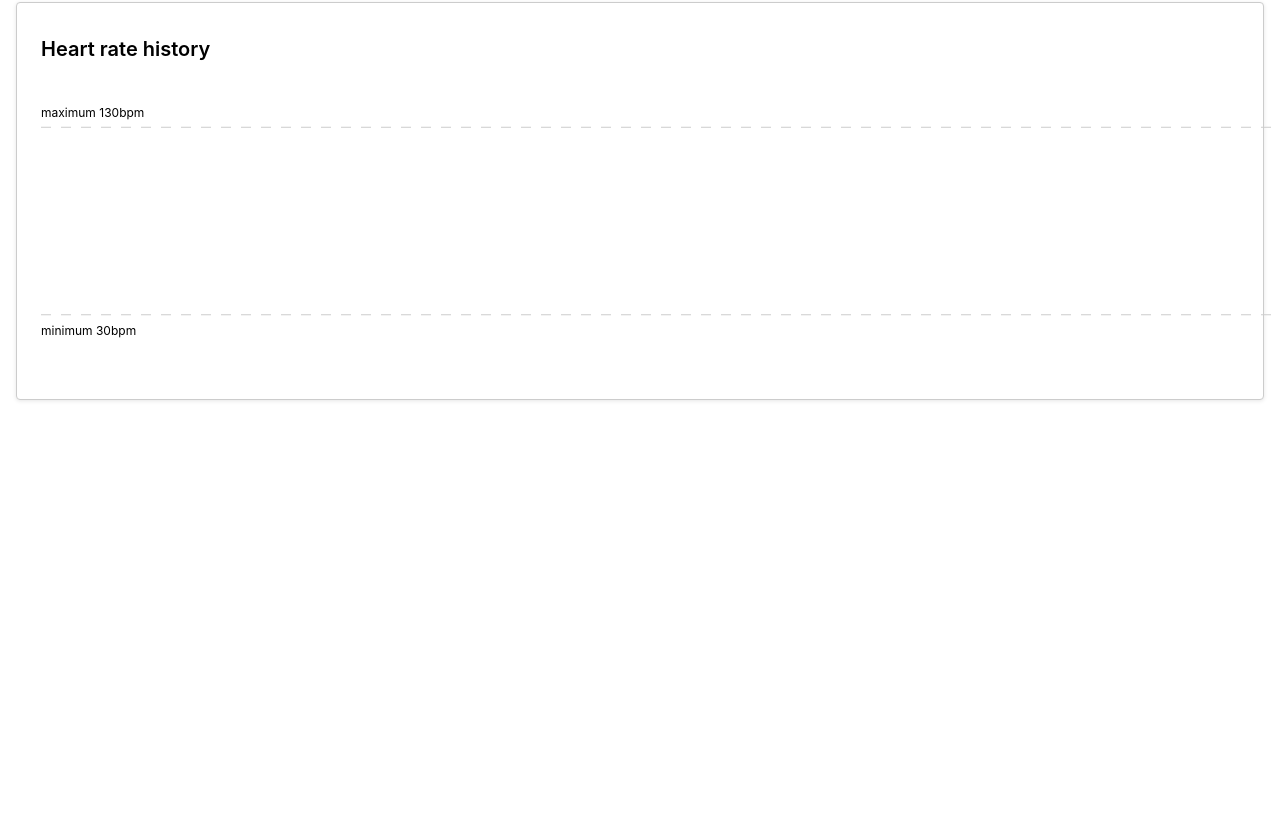
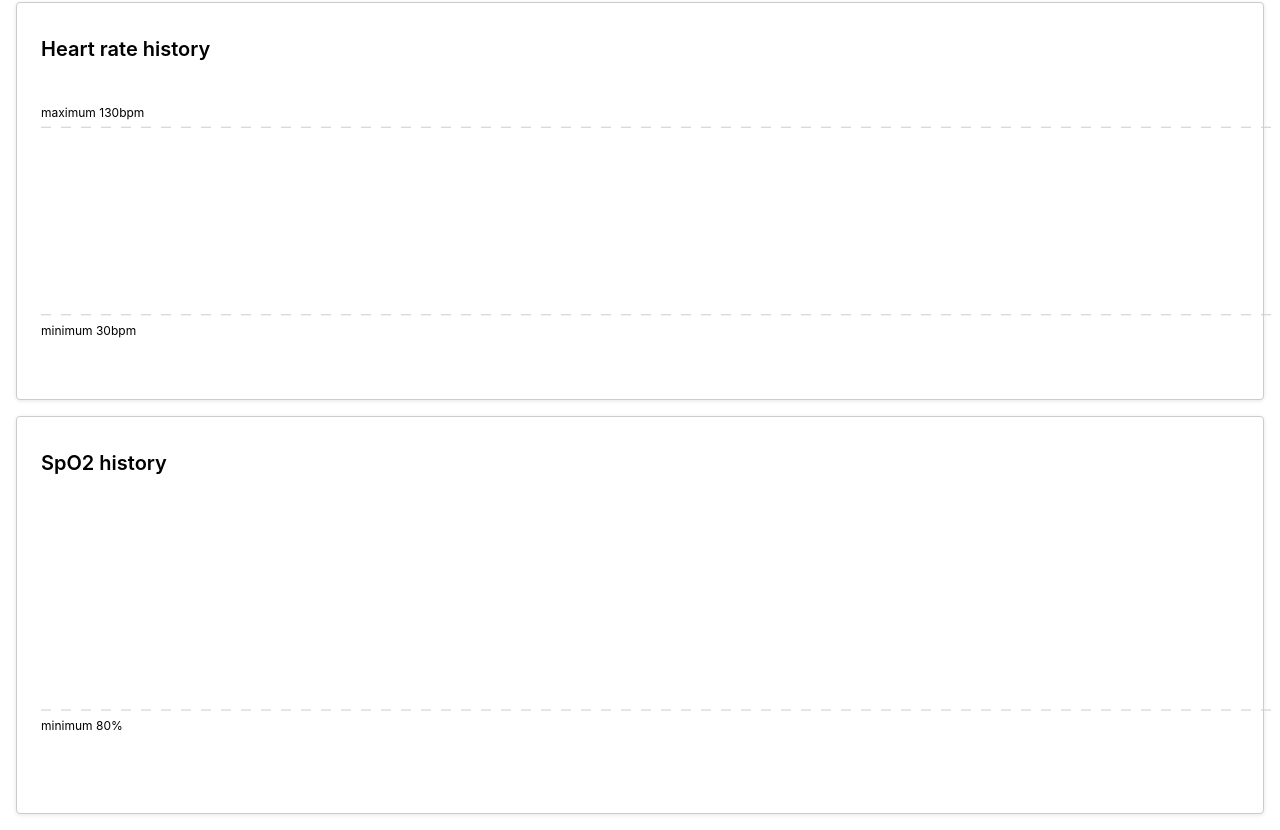
Before and after one commit to parkdoeui/vital-checker, a React (Create React App) app: page / in a window 1280 px wide. Shown: the part 268-1098 px from the top of the page. Before the commit the page ends 800 px from the top, so only its background shows below. Built offline with nearby package versions, Linux system fonts and the light colour scheme.

Commit message:
modularized streamline graph; added spo2 chart

```diff
--- a/src/components/LineGraph.js
+++ b/src/components/LineGraph.js
@@ -1,13 +1,11 @@
 import React from 'react';
 import * as d3 from 'd3';
 
-const HR_MIN = 30;
-const HR_MAX = 130;
-
 const LineGraph = ({ data, width, height, config }) => {
 
-  const { key, xAxisRange, yAxisRange, style } = config;
+  const { key, xAxisRange, yAxisRange, style, threshold } = config;
   const { color, strokeWidth } = style;
+  const { max, min, unit } = threshold;
   const refinedData = data.filter(({ heartRate }) => heartRate !== 0);
 
   const xScale = d3.scaleLinear()
@@ -18,6 +16,9 @@ const LineGraph = ({ data, width, height, config }) => {
     .domain(yAxisRange)
     .range([height, 0]);
 
+  const maxThreshold = max ? d3.line()([[0, yScale(max)], [width, yScale(max)]]) : null;
+  const minThreshold = min ? d3.line()([[0, yScale(min)], [width, yScale(min)]]) : null;
+
   const lineGenerator = d3.line()
     .x((d, i) => xScale(i))
     .y(d => yScale(d[key]))
@@ -25,36 +26,34 @@ const LineGraph = ({ data, width, height, config }) => {
 
   const path = lineGenerator(refinedData);
 
-  const maxThreshold = d3.line()([[0, yScale(HR_MAX)], [width, yScale(HR_MAX )]]);
-  const minThreshold = d3.line()([[0, yScale(HR_MIN)], [width, yScale(HR_MIN)]]);
-
+  // console.log(color)
   return (
     <div>
       <svg width={width} height={height}>
         <defs>
-          <linearGradient id='gradient' gradientTransform="rotate(90)">
+          <linearGradient id={`gradient-${key}`} gradientTransform="rotate(90)">
             <stop offset='5%' stopColor={`${color}40`} />
             <stop offset='50%' stopColor={`${color}00`} />
           </linearGradient>
         </defs>
-        <g>
-          <path id='max-path' strokeDasharray="10,10" strokeWidth='2' stroke='#ccc' fill='none' strokeWidth='1' d={maxThreshold} />
+        {maxThreshold && <g>
+          <path id={`max-${key}`} strokeDasharray="10,10" strokeWidth='2' stroke='#ccc' fill='none' strokeWidth='1' d={maxThreshold} />
           <text dy='-10' style={{
             fontSize: '12px',
           }}>
-            <textPath xlinkHref='#max-path'>{`maximum ${HR_MAX}bpm`}</textPath>
+            <textPath xlinkHref={`#max-${key}`}>{`maximum ${max}${unit}`}</textPath>
           </text>
-        </g>
-        <g>
-          <path id='min-path' strokeDasharray="10,10" strokeWidth='2' stroke='#ccc' fill='none' strokeWidth='1' d={minThreshold} />
-          <text dy='20'style={{
+        </g>}
+        {minThreshold && <g>
+          <path id={`min-${key}`} strokeDasharray="10,10" strokeWidth='2' stroke='#ccc' fill='none' strokeWidth='1' d={minThreshold} />
+          <text dy='20' style={{
             fontSize: '12px',
           }}>
-            <textPath xlinkHref='#min-path'>{`minimum ${HR_MIN}bpm`}</textPath>
+            <textPath xlinkHref={`#min-${key}`}>{`minimum ${min}${unit}`}</textPath>
           </text>
-        </g>
-        <path stroke='rbga(255,255,255,0)' fill='url(#gradient)'  d={`M0,${height} `+ path + ` v${height} L0,${height}`} />
-        <path stroke='#FA0000' fill='none' strokeWidth={strokeWidth} d={path} />
+        </g>}
+        <path stroke='rbga(255,255,255,0)' fill={`url(#gradient-${key})`}  d={`M0,${height} `+ path + ` v${height} L0,${height}`} />
+        <path stroke={color} fill='none' strokeWidth={strokeWidth} d={path} />
       </svg>
     </div>
   );
--- a/src/controller/DashboardController.js
+++ b/src/controller/DashboardController.js
@@ -53,7 +53,6 @@ const DashboardController = () => {
   useEffect(() => {
     const newSnapshot = userVital.storage.slice(rollbackCount * -1);
     setVitalSnapshot(newSnapshot);
-    console.table(vitalSnapshot);
   },[JSON.stringify(userVital.storage)]);
 
 
--- a/src/styles.css
+++ b/src/styles.css
@@ -52,7 +52,7 @@
 }
 
 .widget,
-.widget--heart-graph {
+.widget--line-graph {
   padding: var(--spacing20);
   border-radius: 4px;
   border: 1px solid var(--secondary10);
@@ -60,7 +60,7 @@
   background-color: #fff
 }
 
-.widget--heart-graph {
+.widget--line-graph {
   grid-column: span 3;
 }
 
--- a/src/view/Dashboard.js
+++ b/src/view/Dashboard.js
@@ -100,7 +100,7 @@ const Dashboard = ({ userVital, onSubscribe, setUserStatus, userStatus, oxyData
       </div>
       <div className='widget__container'>
         {widgets.map(({ accessor, unit, description }, idx) => <Widget key={idx} value={oxyData[accessor]} unit={unit} description={description} />)}
-        <div className='widget--heart-graph'>
+        <div className='widget--line-graph'>
           <Typography variant='subtitle2'>Heart rate history</Typography>
           <LineGraph
             width={1453}
@@ -114,6 +114,32 @@ const Dashboard = ({ userVital, onSubscribe, setUserStatus, userStatus, oxyData
                 color: '#fa0000',
                 strokeWidth: 5,
               },
+              threshold: {
+                max: 130,
+                min: 30,
+                unit: 'bpm',
+              },
+            }} />
+        </div>
+        <div className='widget--line-graph'>
+          <Typography variant='subtitle2'>SpO2 history</Typography>
+          <LineGraph
+            width={1453}
+            height={300}
+            data={userVital.storage}
+            config={{
+              key: 'spo2',
+              xAxisRange: 'auto',
+              yAxisRange: [70, 110],
+              style: {
+                color: '#0075FF',
+                strokeWidth: 5,
+              },
+              threshold: {
+                max: null,
+                min: 80,
+                unit: '%',
+              },
             }} />
         </div>
       </div>
```
